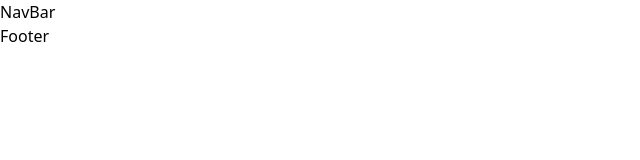
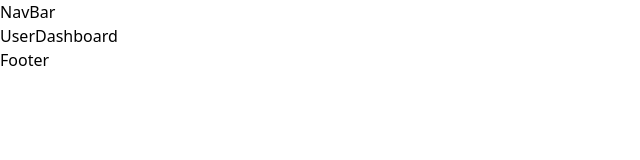
Before and after one commit to codify01/myTask, a React (Vite) app: page /user in a window 1280 px wide. Before the commit this address had no page. Shown: the top 160 px of the page, without its empty margins (0-640 px from the left). Built offline with nearby package versions, Linux system fonts and the light colour scheme.

Commit message:
setting up user route

```diff
--- a/src/App.jsx
+++ b/src/App.jsx
@@ -3,6 +3,7 @@ import { BrowserRouter as Router, Routes, Route } from 'react-router-dom'
 import HomePage from './pages/home/HomePage'
 import NavBar from './components/NavBar'
 import Footer from './components/Footer'
+import UserDashboard from './pages/dashboard/user/UserDashboard'
 
 const App = () => {
   return (
@@ -11,6 +12,7 @@ const App = () => {
       <NavBar/>
       <Routes>
         <Route path="/" element={<HomePage/>} />
+        <Route path='/user' element={<UserDashboard/>}/>
       </Routes>
       <Footer/>
     </Router>
--- /dev/null
+++ b/src/pages/dashboard/user/UserDashboard.jsx
@@ -0,0 +1,9 @@
+import React from 'react'
+
+const UserDashboard = () => {
+  return (
+    <div>UserDashboard</div>
+  )
+}
+
+export default UserDashboard
--- a/src/pages/home/HomePage.jsx
+++ b/src/pages/home/HomePage.jsx
@@ -2,7 +2,9 @@ import React from 'react'
 
 const HomePage = () => {
   return (
-    <div>HomePage</div>
+    <div>
+
+    </div>
   )
 }
 
```
Also changed, not shown: src/components/TaskDetails.jsx (added).
